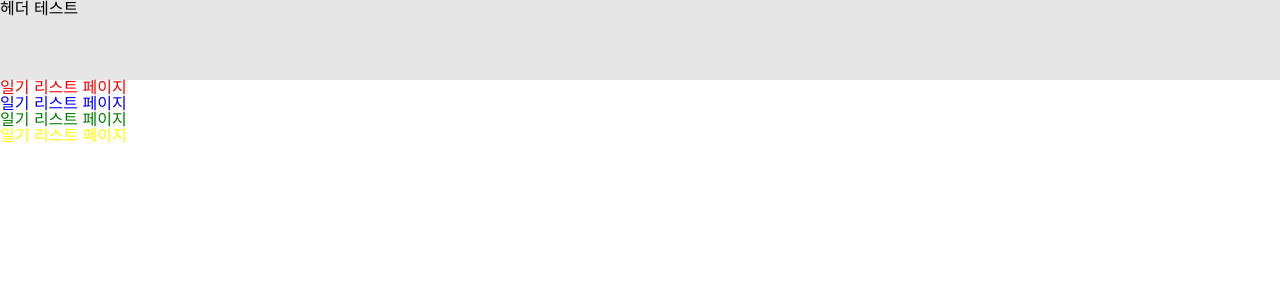
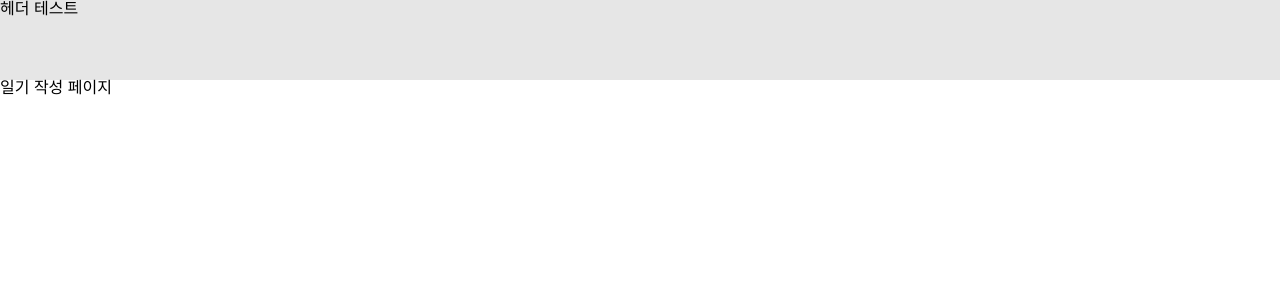
Before and after one commit to dasi-bom/experimental-function-client, a Next.js app: page / in a window 1280 px wide. Shown: the top 300 px of the page. Built offline with nearby package versions, Linux system fonts and the light colour scheme.

Commit message:
feature/6

```diff
--- a/components/DiaryWrite.tsx
+++ b/components/DiaryWrite.tsx
@@ -1,4 +1,7 @@
 import React from 'react';
+
+// style
+import { DiaryWriteWrapper } from './diary/write/styled';
 
 interface IProps {
   diaryId: any;
@@ -6,7 +9,7 @@ interface IProps {
 
 const DiaryWrite = ({ diaryId }: IProps) => {
   console.log('diaryId ==> ', diaryId);
-  return <>{diaryId ? <h1>일기 수정 페이</h1> : <h1>일기 작성 페이지</h1>}</>;
+  return <>{diaryId ? <h1>일기 수정 페이지</h1> : <h1>일기 작성 페이지</h1>}</>;
 };
 
 export default DiaryWrite;
--- a/pages/index.tsx
+++ b/pages/index.tsx
@@ -1,11 +1,11 @@
 import type { NextPage } from 'next';
-import DiaryListContainer from 'container/DiaryListContainer';
+import DiaryWriteContainer from 'container/DiaryWriteContainer';
 
 // 기본 페이지, 메인
 const Home: NextPage = () => {
   return (
     <>
-      <DiaryListContainer />
+      <DiaryWriteContainer />
     </>
   );
 };
```
Also changed, not shown: components/diary/write/styled.tsx (+6 -1 lines).
